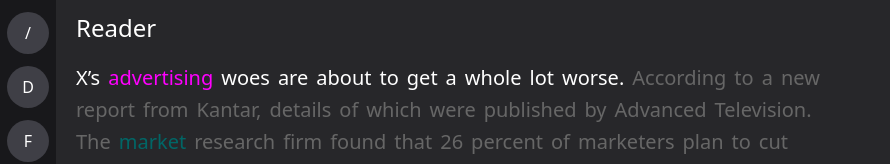
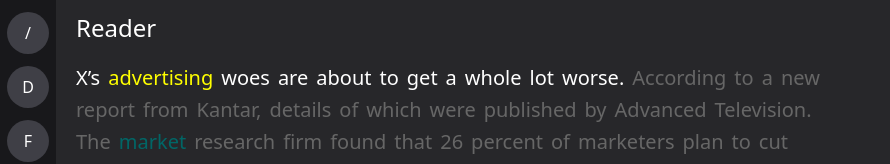
Before and after one commit to na-ah/WordBucket, a Next.js app: page /reader in a window 1280 px wide. Shown: the top 164 px of the page, without its empty margins (0-890 px from the left). Built offline with nearby package versions, Linux system fonts and the light colour scheme.

Commit message:
feat: /reader articleの文字色を一括管理するように

```diff
--- a/components/reader/readerArticle.tsx
+++ b/components/reader/readerArticle.tsx
@@ -1,3 +1,4 @@
+import { ArticleWordColor } from "@/data/reader/readerColor";
 import { wordMap } from "@/data/reader/source";
 import { ReaderArticleProps } from "@/types/types";
 
@@ -47,11 +48,11 @@ export default function ReaderArticle({
                   style={{
                     color: wordMap.hasOwnProperty(word.toString())
                       ? wordMap[word.toString()].status === "unlearned"
-                        ? "orange"
+                        ? ArticleWordColor["unlearned"]
                         : wordMap[word.toString()].status === "in_progress"
-                        ? "fuchsia"
+                        ? ArticleWordColor["inProgress"]
                         : wordMap[word.toString()].status === "memorizing"
-                        ? "aqua"
+                        ? ArticleWordColor["memorizing"]
                         : "inherit"
                       : "inherit",
                   }}
--- /dev/null
+++ b/data/reader/readerColor.ts
@@ -0,0 +1,5 @@
+export const ArticleWordColor = {
+  unlearned: "red",
+  inProgress: "yellow",
+  memorizing: "aqua",
+};
```
